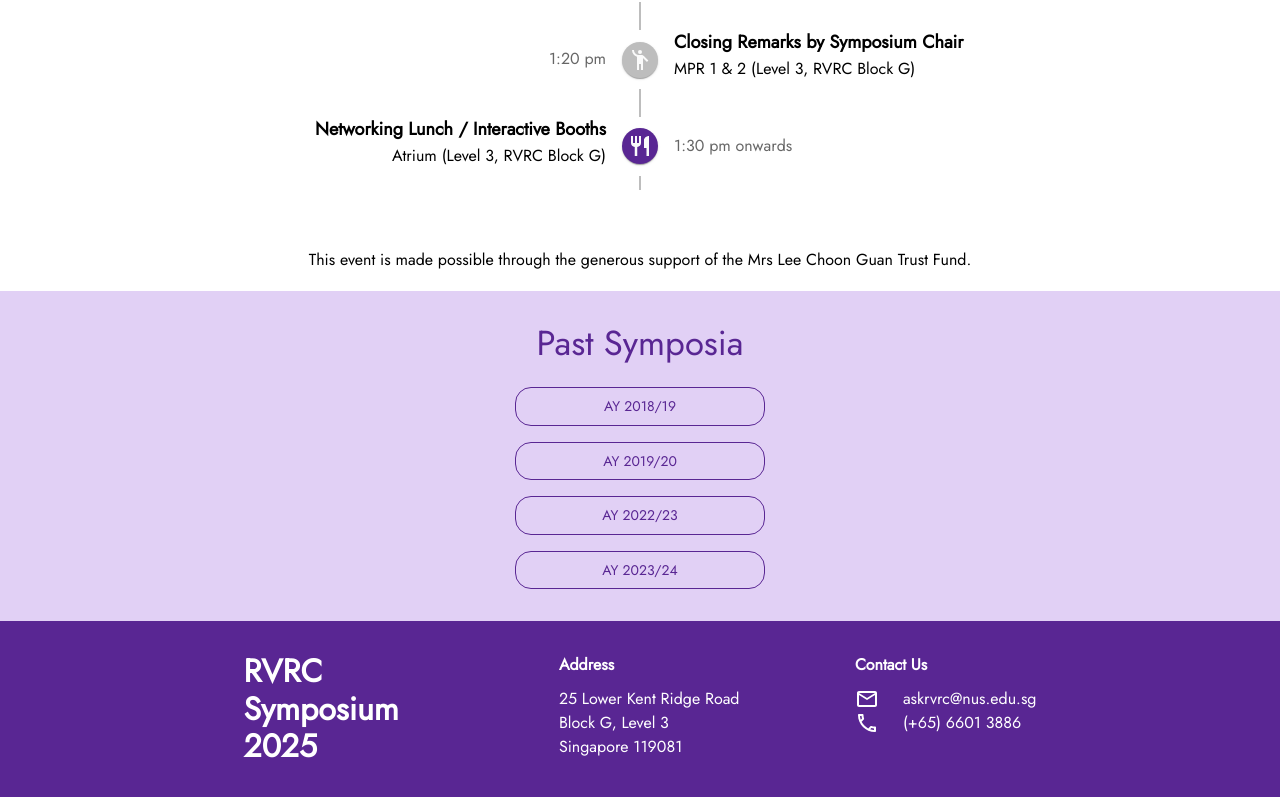
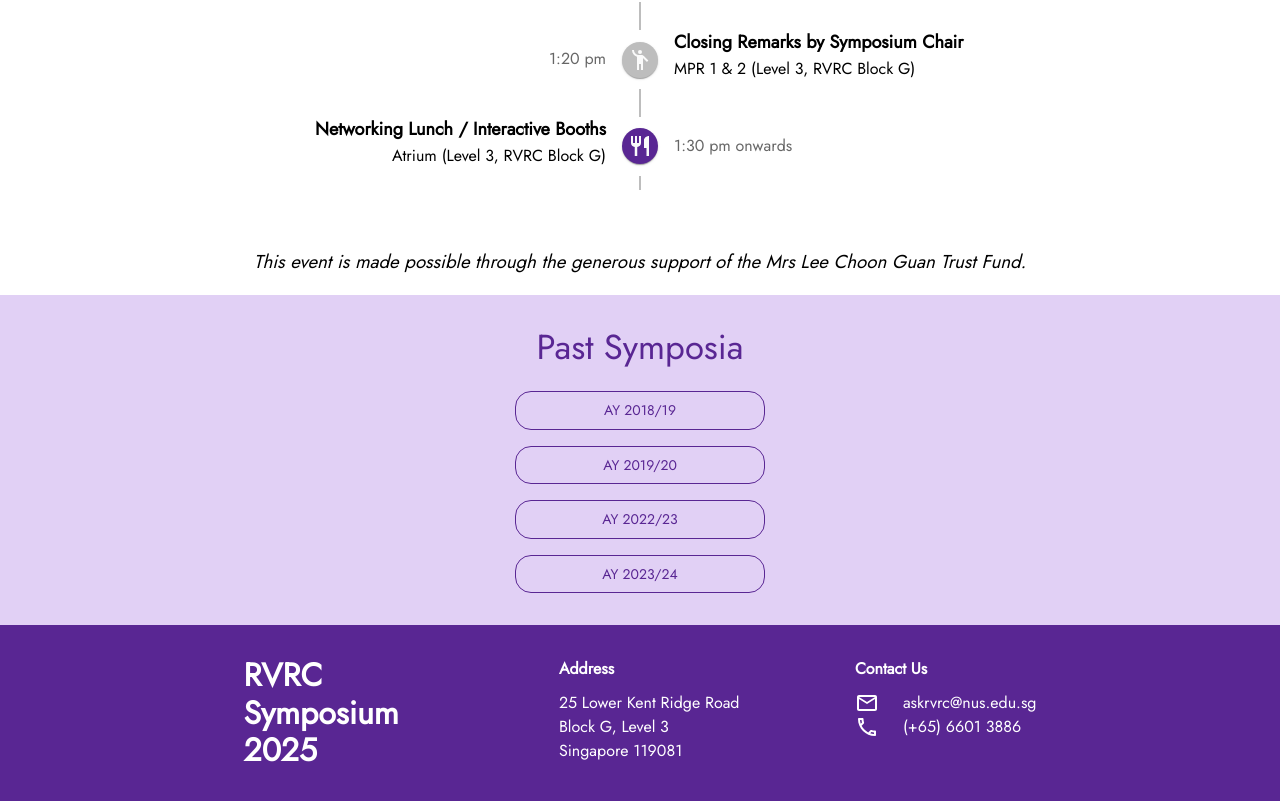
Before and after one commit to kxrt/rvrc-blog, a React (Create React App) app: page / in a window 1280 px wide. Shown: the part 2432-3233 px from the top of the page. Built offline with nearby package versions, Linux system fonts and the light colour scheme; what react-swipeable-views-utils would draw is missing.

Commit message:
feat(2025): change font style for acknowledgement

```diff
--- a/src/pages/2025/Landing.js
+++ b/src/pages/2025/Landing.js
@@ -183,7 +183,14 @@ const Landing = () => {
         events={programmeEvents}
       />
 
-      <p style={{ fontSize: "12pt", paddingBlock: "20px", margin: "0" }}>
+      <p
+        style={{
+          fontSize: "14pt",
+          fontStyle: "italic",
+          paddingBlock: "20px",
+          margin: "0",
+        }}
+      >
         This event is made possible through the generous support of the Mrs Lee
         Choon Guan Trust Fund.
       </p>
```
